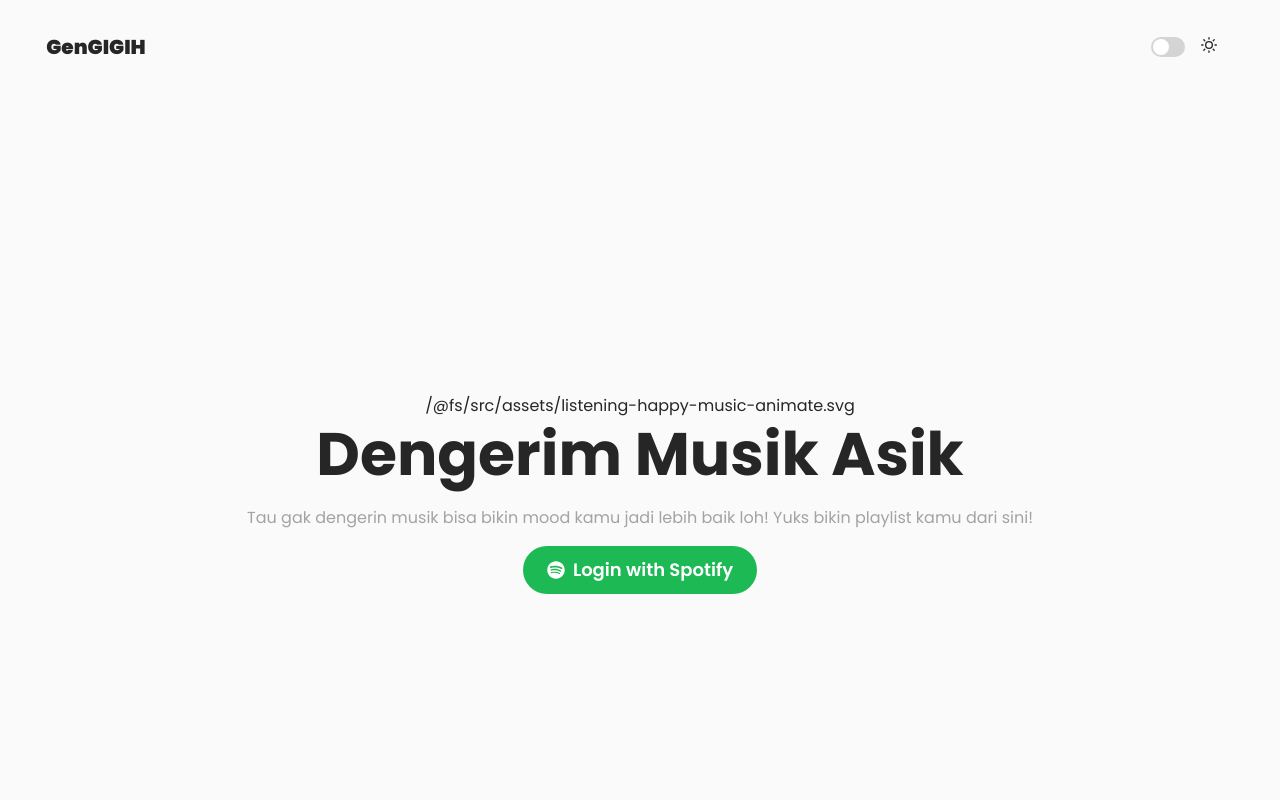
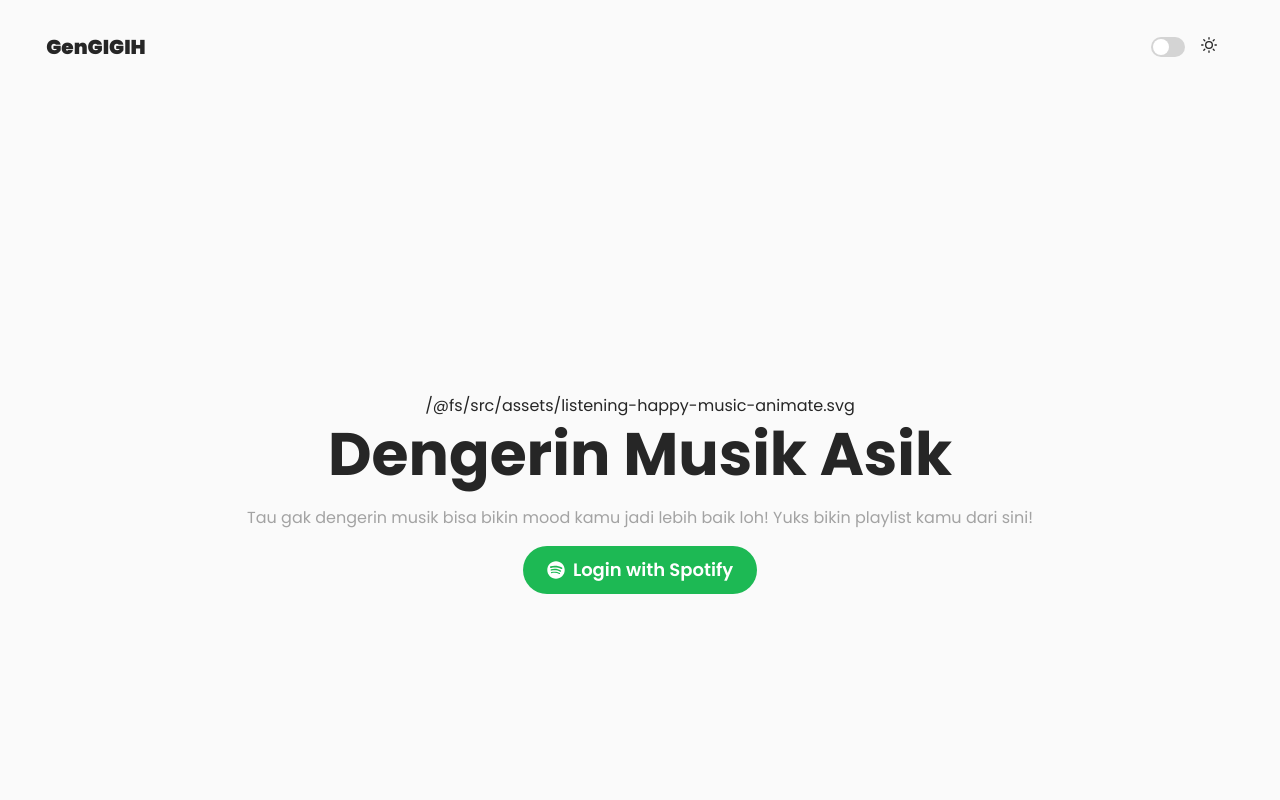
Before and after one commit to koentjoroo/generasi-gigih-final-project, a React (Create React App) app: page / in a window 1280 px wide. Shown: the top 800 px of the page. Built offline with nearby package versions, Linux system fonts and the light colour scheme.

Commit message:
fix: typo in landing page

```diff
--- a/src/pages/landing.tsx
+++ b/src/pages/landing.tsx
@@ -1,4 +1,4 @@
-import { Box, Flex, Heading, Text, Link, Center, Button, useColorMode } from '@chakra-ui/react'
+import { Box, Flex, Heading, Text, Link, Button, useColorMode } from '@chakra-ui/react'
 import { FaSpotify } from 'react-icons/fa'
 import { authorize } from '../libs/spotify'
 import { useAuth } from '../libs/use-auth'
@@ -12,7 +12,7 @@ const Landing = () => {
     <Box maxW="100vw">
       <Flex as={'main'} minH="100vh" p={'2rem'} direction={'column'} justify={'center'} textAlign={'center'}>
         { landingImage }
-        <Heading as={'h1'} fontSize={'6xl'}>Dengerim Musik Asik</Heading>
+        <Heading as={'h1'} fontSize={'6xl'}>Dengerin Musik Asik</Heading>
         <Text my={4} color={'gray.400'}>Tau gak dengerin musik bisa bikin mood kamu jadi lebih baik loh! Yuks bikin playlist kamu dari sini!</Text>
         <Box>
           <Button size={'lg'} leftIcon={<FaSpotify />} onClick={authorize}>Login with Spotify</Button>
```
